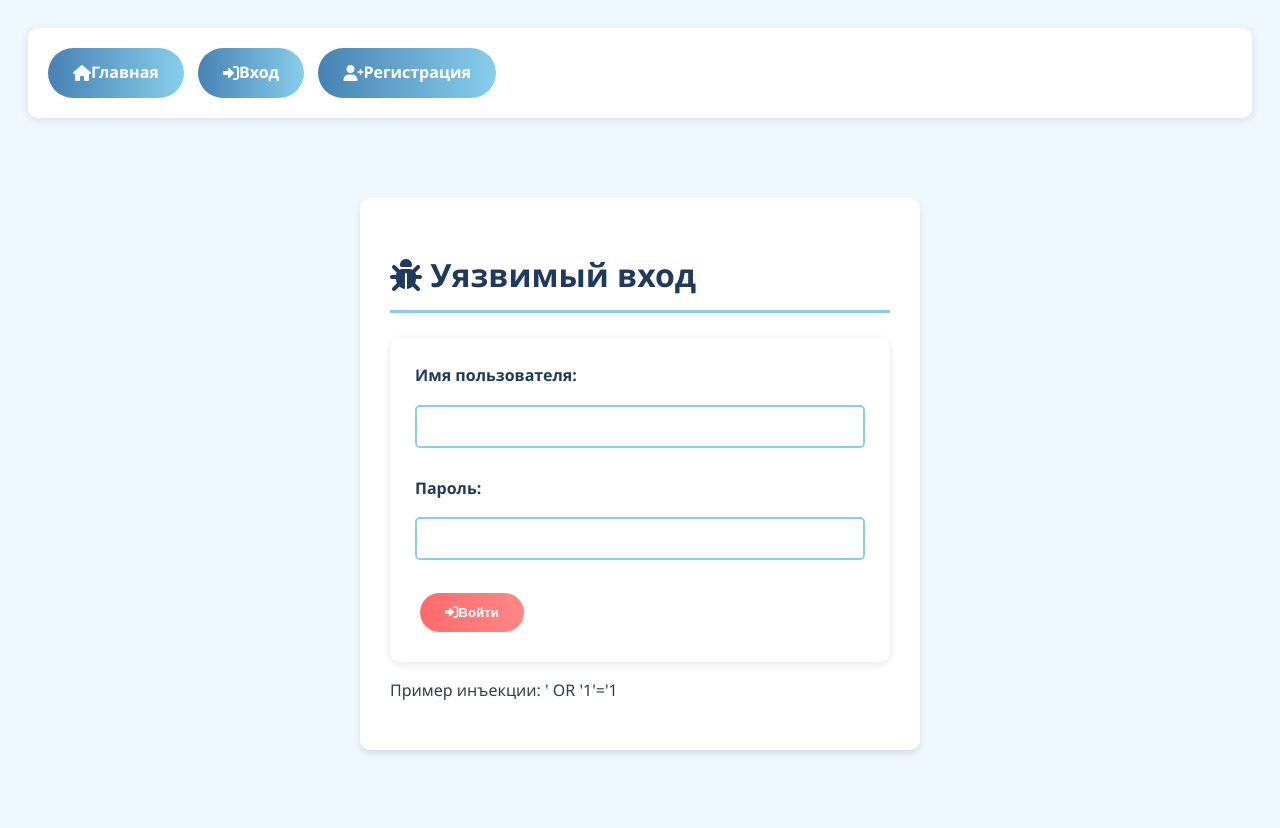
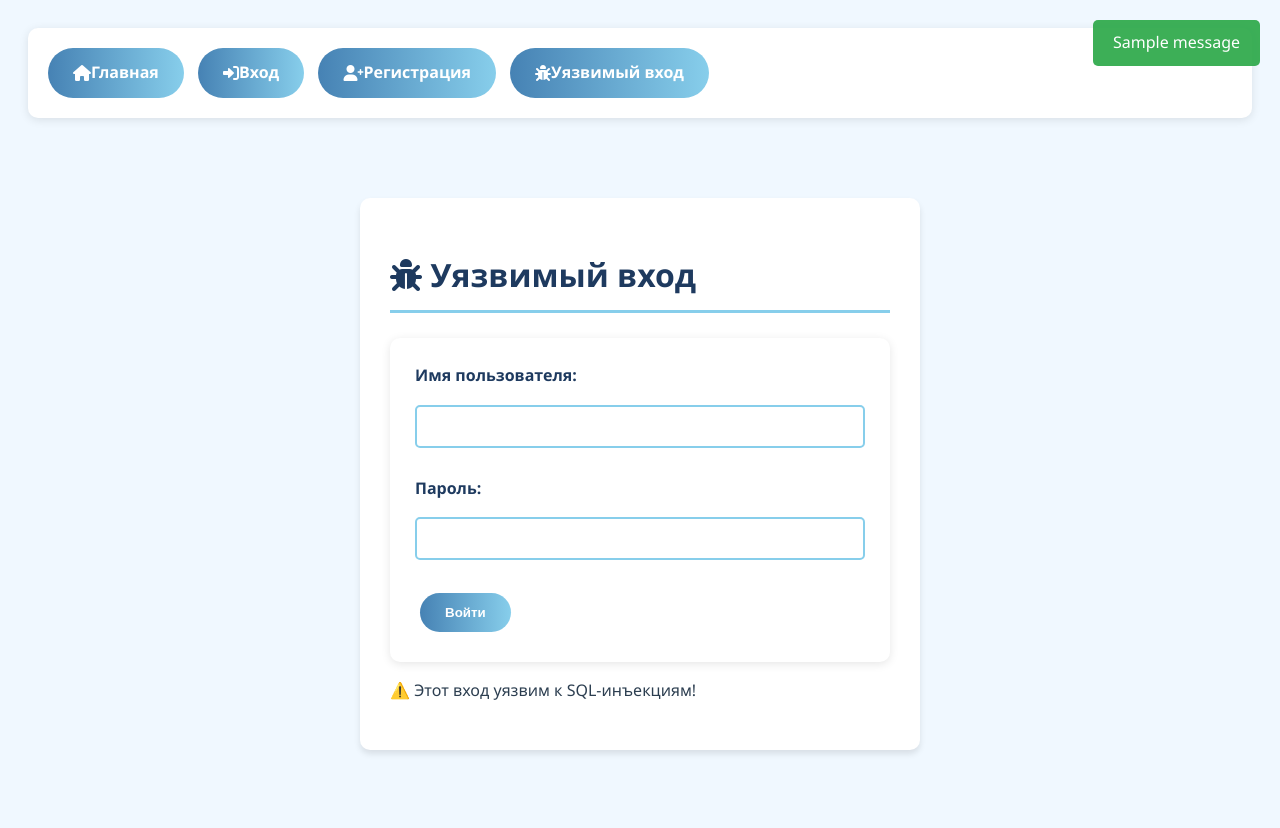
Before and after one commit to SpaceM1x/StudyCenter, a Flask app: page /vuln_login in a window 1280 px wide. Run offline with Flask 3, Linux system fonts and the light colour scheme; tables that the repository leaves empty hold one stand-in row (values such as "Sample post"); one stand-in notice (Sample message) is shown.

Commit message:
Рабочее 3

```diff
--- a/app.py
+++ b/app.py
@@ -4,17 +4,17 @@ import sqlite3
 from functools import wraps  # Добавлен недостающий импорт
 
 app = Flask(__name__)
-app.secret_key = 'your_secret_key_here'  # Обязательно добавьте секретный ключ
+app.secret_key = 'your_secret_key_here'
 
-# Функция для получения соединения с базой данных
+
 def get_db_connection():
     conn = sqlite3.connect('education_center.db')
-    conn.row_factory = sqlite3.Row  # Позволяет обращаться к столбцам по именам
+    conn.row_factory = sqlite3.Row
     return conn
 
-# Защита маршрутов (исправленная версия)
+
 def login_required(f):
-    @wraps(f)  # Теперь работает, так как импортирован from functools
+    @wraps(f)
     def decorated_function(*args, **kwargs):
         if 'user_id' not in session:
             flash('Пожалуйста, войдите для доступа к этой странице', 'warning')
@@ -192,11 +192,11 @@ def register():
 
         conn = get_db_connection()
         try:
-            # Исправлена синтаксическая ошибка с закрывающими скобками
+
             conn.execute(
                 'INSERT INTO users (username, password) VALUES (?, ?)',
                 (username, generate_password_hash(password))
-            )  # Добавлена закрывающая скобка
+            )
             conn.commit()
             flash('Регистрация успешна! Теперь войдите.', 'success')
             return redirect(url_for('login'))
@@ -238,42 +238,20 @@ def vuln_login():
         password = request.form['password']
 
         conn = get_db_connection()
-        # Уязвимый запрос с конкатенацией строк
-        query = f"SELECT * FROM users WHERE username = '{username}' AND password = '{password}'"
+        # Уязвимый запрос (игнорируем пароль)
+        query = f"SELECT * FROM users WHERE username = '{username}'"
         user = conn.execute(query).fetchone()
         conn.close()
 
         if user:
+            session['user_id'] = user['id']
+            session['username'] = user['username']
             flash('Успешный вход через уязвимость!', 'danger')
             return redirect(url_for('index'))
         else:
             flash('Неверные данные', 'error')
 
     return render_template('vuln_login.html')
-
-
-# Защищенная версия входа
-@app.route('/secure_login', methods=['GET', 'POST'])
-def secure_login():
-    if request.method == 'POST':
-        username = request.form['username']
-        password = request.form['password']
-
-        conn = get_db_connection()
-        # Параметризованный запрос
-        query = "SELECT * FROM users WHERE username = ? AND password = ?"
-        user = conn.execute(query, (username, password)).fetchone()
-        conn.close()
-
-        if user:
-            session['user_id'] = user['id']
-            session['username'] = user['username']
-            flash('Вход выполнен безопасно!', 'success')
-            return redirect(url_for('index'))
-        else:
-            flash('Неверные данные', 'error')
-
-    return render_template('secure_login.html')
 
 # Выход
 @app.route('/logout')
--- a/static/style.css
+++ b/static/style.css
@@ -160,3 +160,38 @@ input:focus {
     background-color: #fff3cd;
     color: #856404;
 }
+
+.flash-messages {
+    position: fixed;
+    top: 20px;
+    right: 20px;
+    z-index: 1000;
+}
+
+.alert {
+    padding: 10px 20px;
+    margin-bottom: 10px;
+    border-radius: 5px;
+    color: white;
+    opacity: 0.9;
+}
+
+.alert-success {
+    background-color: #28a745;
+}
+
+.alert-error {
+    background-color: #dc3545;
+}
+
+.alert-warning {
+    background-color: #ffc107;
+}
+
+.alert-info {
+    background-color: #17a2b8;
+}
+
+.alert-danger {
+    background-color: #dc3545;
+}
--- a/templates/base.html
+++ b/templates/base.html
@@ -24,7 +24,21 @@
             <i class="fas fa-user-plus"></i> Регистрация
         </a>
     {% endif %}
+    {% if 'user_id' not in session %}
+        <a href="{{ url_for('vuln_login') }}" class="button button-warning">
+            <i class="fas fa-bug"></i> Уязвимый вход
+        </a>
+    {% endif %}
     </div>
+    {% with messages = get_flashed_messages(with_categories=true) %}
+        {% if messages %}
+            <div class="flash-messages">
+                {% for category, message in messages %}
+                    <div class="alert alert-{{ category }}">{{ message }}</div>
+                {% endfor %}
+            </div>
+        {% endif %}
+    {% endwith %}
 
     <div class="container">
         {% block content %}{% endblock %}
--- a/templates/vuln_login.html
+++ b/templates/vuln_login.html
@@ -8,19 +8,17 @@
     <form method="POST">
         <div class="form-group">
             <label>Имя пользователя:</label>
-            <input type="text" name="username" class="input-field">
+            <input type="text" name="username" required>
         </div>
 
         <div class="form-group">
             <label>Пароль:</label>
-            <input type="password" name="password" class="input-field">
+            <input type="password" name="password" required>
         </div>
 
-        <button type="submit" class="button button-danger">
-            <i class="fas fa-sign-in-alt"></i> Войти
-        </button>
+        <button type="submit" class="button">Войти</button>
     </form>
 
-    <p>Пример инъекции: ' OR '1'='1</p>
+    <p class="warning-text">⚠️ Этот вход уязвим к SQL-инъекциям!</p>
 </div>
 {% endblock %}
```
Also changed, not shown: education_center.db, 5 other files.
